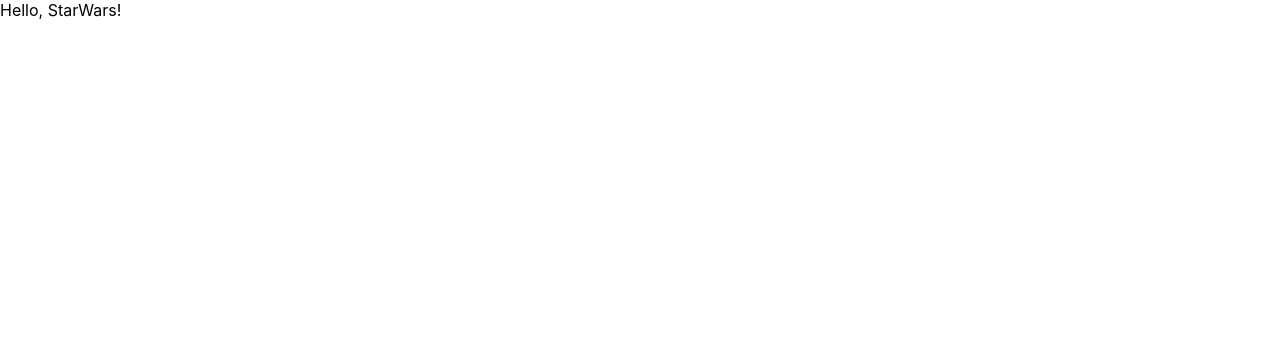
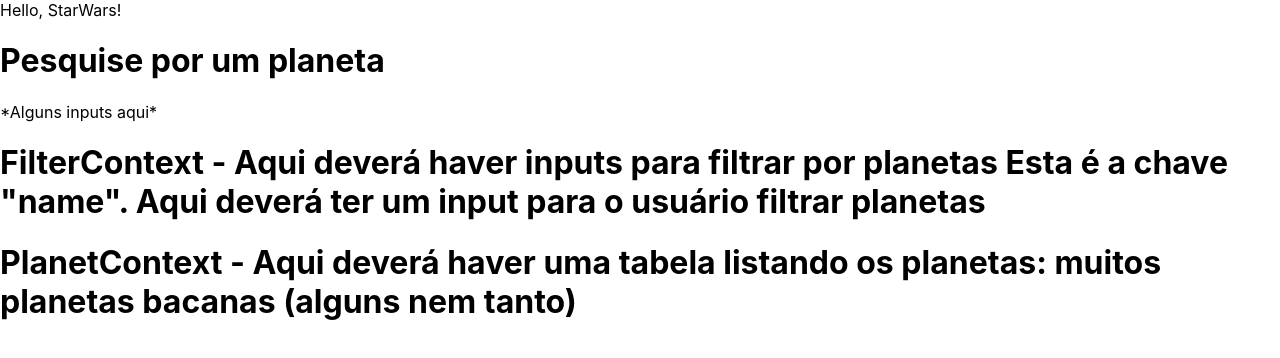
Before and after one commit to thales-bpl/starwars-planets-search, a React (Create React App) app: page / in a window 1280 px wide. Shown: the top 358 px of the page. Built offline with nearby package versions, Linux system fonts and the light colour scheme; the HTML template or start-up script is replaced by a standard one.

Commit message:
estrutura da app: components e context

```diff
--- a/src/App.js
+++ b/src/App.js
@@ -1,9 +1,52 @@
 import React from 'react';
 import './App.css';
+import Table from './Components/Table';
+import SearchForm from './Components/SearchForm';
+import FilterContext from './Context/FilterContext';
+import PlanetContext from './Context/PlanetContext';
+import fetchPlanets from './services/fetchPlanets';
 
 function App() {
+  const filterState = {
+    filters:
+    {
+      filterByName: {
+        name: 'Esta é a chave "name". Aqui deverá ter um input para o usuário filtrar planetas',
+      },
+      filterByNumericValues: [
+        {
+          column: '',
+          comparison: '',
+          value: '',
+        }
+      ]
+    }
+  };
+
+  const planetState = {
+    placeholder: 'muitos planetas bacanas (alguns nem tanto)'
+    // será o resultado de getPlanets();
+  }
+
+  const getPlanets = () => {
+    fetchPlanets();
+    //entrar com useState;
+  }
+
   return (
-    <span>Hello, StarWars!</span>
+    <main>
+      <span>Hello, StarWars!</span>
+      <FilterContext.Provider value={ filterState }>
+        <form>
+          <h1>Pesquise por um planeta</h1>
+          <span>*Alguns inputs aqui*</span>
+          <SearchForm />
+        </form>
+      </FilterContext.Provider>
+      <PlanetContext.Provider value ={ planetState }>
+        <Table />
+      </PlanetContext.Provider>
+    </main>
   );
 }
 
--- /dev/null
+++ b/src/Components/SearchForm.jsx
@@ -0,0 +1,14 @@
+import React from "react";
+import FilterContext from "../Context/FilterContext";
+
+function SearchForm () {
+  return (
+  <FilterContext.Consumer>
+    { (value) => (
+      <h1>{ `FilterContext - Aqui deverá haver inputs para filtrar por planetas ${value.filters.filterByName.name}` }</h1>
+    ) }
+  </FilterContext.Consumer>
+  )
+}
+
+export default SearchForm;
--- /dev/null
+++ b/src/Components/Table.jsx
@@ -0,0 +1,14 @@
+import React from "react";
+import PlanetContext from "../Context/PlanetContext";
+
+function Table () {
+  return (
+  <PlanetContext.Consumer>
+    { (value) => (
+      <h1>{ `PlanetContext - Aqui deverá haver uma tabela listando os planetas: ${value.placeholder}` }</h1>
+    ) }
+  </PlanetContext.Consumer>
+  )
+}
+
+export default Table;
--- /dev/null
+++ b/src/Context/FilterContext.js
@@ -0,0 +1,5 @@
+import { createContext } from "react";
+
+const FilterContext = createContext();
+
+export default FilterContext;
--- /dev/null
+++ b/src/Context/PlanetContext.js
@@ -0,0 +1,5 @@
+import { createContext } from "react";
+
+const PlanetContext = createContext();
+
+export default PlanetContext;
--- /dev/null
+++ b/src/services/fetchPlanets.js
@@ -0,0 +1,8 @@
+const starWarsPlanetsAPI = 'https://swapi-trybe.herokuapp.com/api/planets/'
+
+const fetchPlanets = async() => {
+  const response = await fetch(starWarsPlanetsAPI).then(() => JSON.stringify());
+  return response;
+}
+
+export default fetchPlanets;
```
